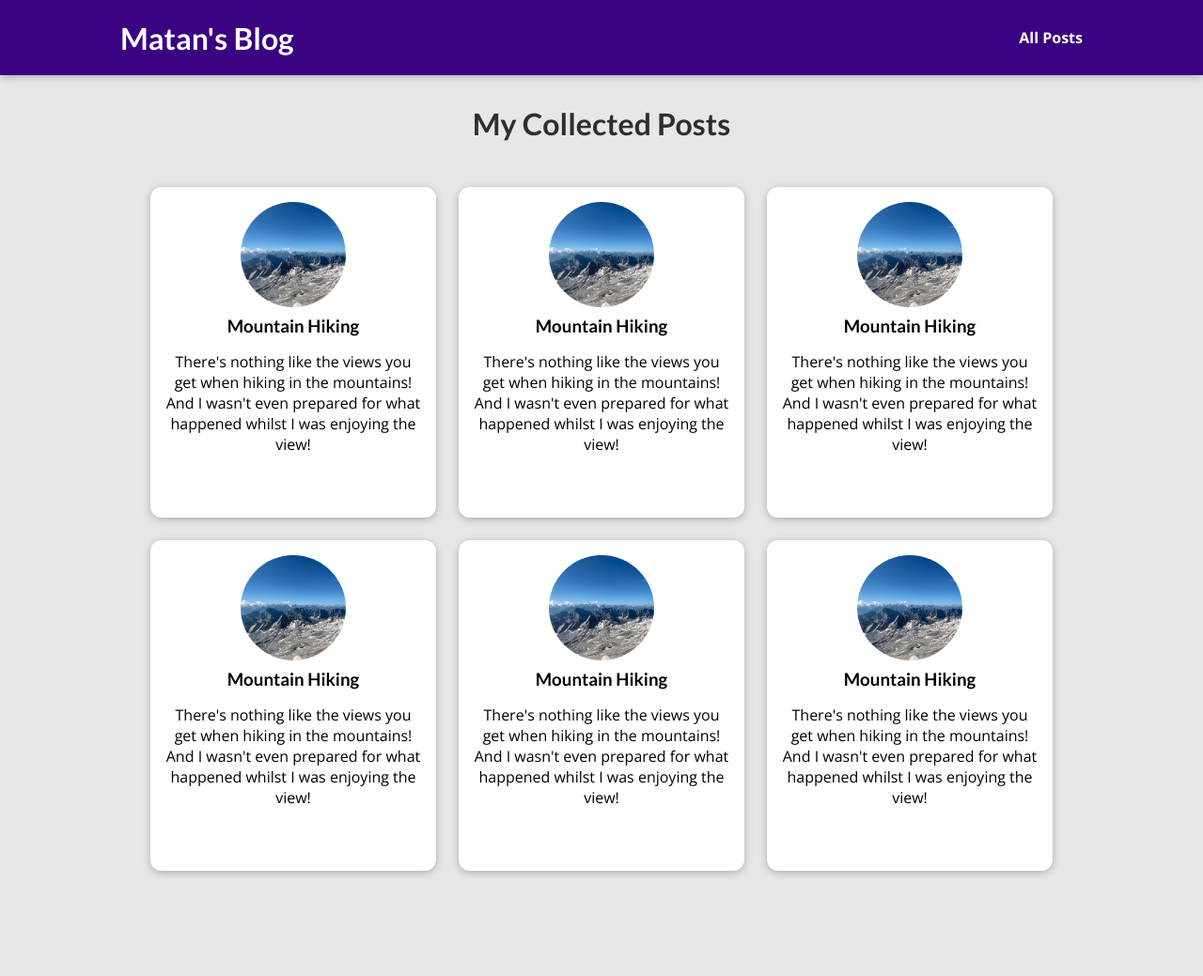
After one commit to MatanBenShabat/Django-Blog, a Django app: template blog/templates/blog/all-posts.html in a window 1280 px wide. The commit adds this page. Shown: the whole page at 94% size. Run offline with Django 4.2, Linux system fonts and the light colour scheme; the template is opened without the code that fills it, so the values that code supplies are empty.

Commit message:
post-detail html

```diff
--- /dev/null
+++ b/blog/static/blog/all-posts.css
@@ -0,0 +1,43 @@
+body {
+    background-color: #e7e7e7;
+  }
+
+  #main-navigation {
+    background-color: #390281;
+    box-shadow: 0 2px 8px rgba(0, 0, 0, 0.25);
+  }
+
+  #all-posts {
+    margin: 7rem auto;
+    width: 90%;
+    max-width: 60rem;
+  }
+
+  #all-posts h2 {
+    text-align: center;
+    font-size: 2rem;
+    color: #2e2e2e;
+    margin: 3rem 0;
+  }
+
+  ul {
+    list-style: none;
+    margin: 0;
+    padding: 0;
+    display: grid;
+    grid-template-columns: repeat(auto-fill, minmax(17rem, 1fr));
+    gap: 1.5rem;
+  }
+
+  .post img {
+    width: 7rem;
+    height: 7rem;
+  }
+
+  .post a {
+    height: 22rem;
+    transform-origin: center;
+    box-shadow: 0 2px 8px rgba(0, 0, 0, 0.25);
+    border-radius: 12px;
+    background-color: white;
+  }
--- a/blog/static/blog/index.css
+++ b/blog/static/blog/index.css
@@ -1,3 +1,4 @@
+
 #welcome {
   background: linear-gradient(to right top, #6305dd, #390281);
   padding: 6rem 12%;
--- /dev/null
+++ b/blog/static/blog/post.css
@@ -0,0 +1,43 @@
+.post {
+    display: flex;
+    flex-direction: column;
+    align-items: center;
+    text-align: center;
+  }
+
+  .post a {
+    text-decoration: none;
+    color: black;
+    transition: all 0.2s ease;
+    padding: 1rem;
+  }
+
+  .post a:hover,
+  .post a:active {
+    transform: scale(1.1);
+    background-color: #390281;
+    color: white;
+  }
+
+  .post img {
+    width: 5rem;
+    height: 5rem;
+    object-fit: cover;
+    border-radius: 50%;
+  }
+
+  .post h3 {
+    margin: 0.25rem 0;
+  }
+
+  .post time {
+    color: #666666;
+    margin: 0.25rem;
+    font-style: italic;
+    font-size: 0.85rem;
+  }
+
+  .post:hover time,
+  .post:active time {
+    color: white;
+  }
--- /dev/null
+++ b/blog/templates/blog/all-posts.html
@@ -0,0 +1,27 @@
+{% extends 'base.html' %}
+{% load static %}
+
+{% block title %}
+ My Blog
+{% endblock %}
+
+{% block css_files %}
+    <link rel="stylesheet" href="{% static "blog/post.css" %}">
+    <link rel="stylesheet" href="{% static "blog/all-posts.css" %}">
+{% endblock  %}
+
+{% block content %}
+<section id="all-posts">
+    <h2>My Collected Posts</h2>
+
+    <ul>
+        {% include "blog/includes/post.html" %}
+        {% include "blog/includes/post.html" %}
+        {% include "blog/includes/post.html" %}
+        {% include "blog/includes/post.html" %}
+        {% include "blog/includes/post.html" %}
+        {% include "blog/includes/post.html" %}
+    </ul>
+
+</section>
+{% endblock  %}
--- /dev/null
+++ b/blog/templates/blog/includes/post.html
@@ -0,0 +1,16 @@
+{% load static %}
+
+<li>
+    <article class="post">
+        <a href="{% url 'post-detail-page' 'the-mountains' %}">
+            <img src="{% static "blog/images/mountains.jpg" %}" alt="Mountain Hiking" />
+            <div class-"post__content">
+                <h3>Mountain Hiking</h3>
+                <p>
+                    There's nothing like the views you get when hiking in the mountains!
+                   And I wasn't even prepared for what happened whilst I was enjoying the view!
+                </p>
+            </div>
+        </a>
+    </article>
+</li>
--- a/blog/views.py
+++ b/blog/views.py
@@ -7,7 +7,7 @@ def starting_page(request):
     return render(request, "blog/index.html")
 
 def posts(request):
-    pass
+    return render(request, "blog/all-posts.html")
 
-def post_detail(request):
-    pass
+def post_detail(request, slug):
+    return render(request, "blog/post-detail.html")
--- a/templates/base.html
+++ b/templates/base.html
@@ -11,6 +11,14 @@
     {% block css_files %}{% endblock  %}
 </head>
 <body>
+
+    <header id="main-navigation">
+        <h1><a href="{% url 'starting-page' %}">Matan's Blog</a></h1>
+        <nav>
+          <a href="{% url 'posts' %}">All Posts</a>
+        </nav>
+      </header>
+
     {% block content %}{% endblock  %}
 </body>
 </html>
```
Also changed, not shown: blog/static/blog/post-detail.css (added, +62 -0 lines), blog/templates/blog/index.html (+3 -22 lines), blog/templates/blog/post-detail.html (added, +42 -0 lines), blog/static/blog/images/coding.jpg (added), blog/static/blog/images/mountains.jpg (added), blog/static/blog/images/profile.png (added), blog/static/blog/images/woods.jpg (added). Lines whose indentation alone changed are shown as unchanged.
